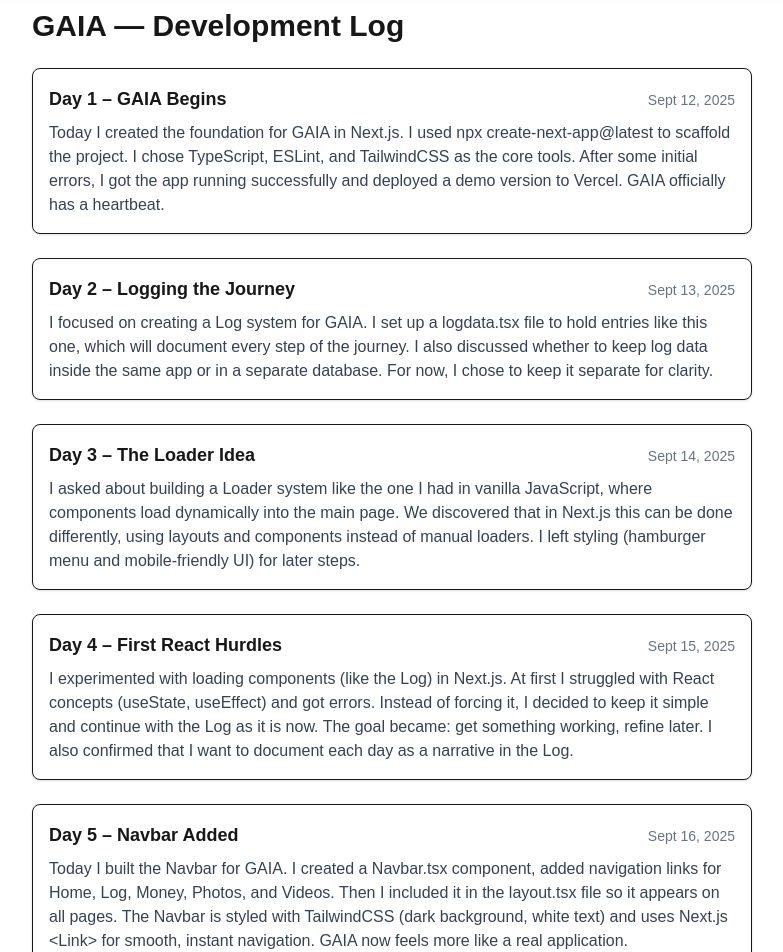
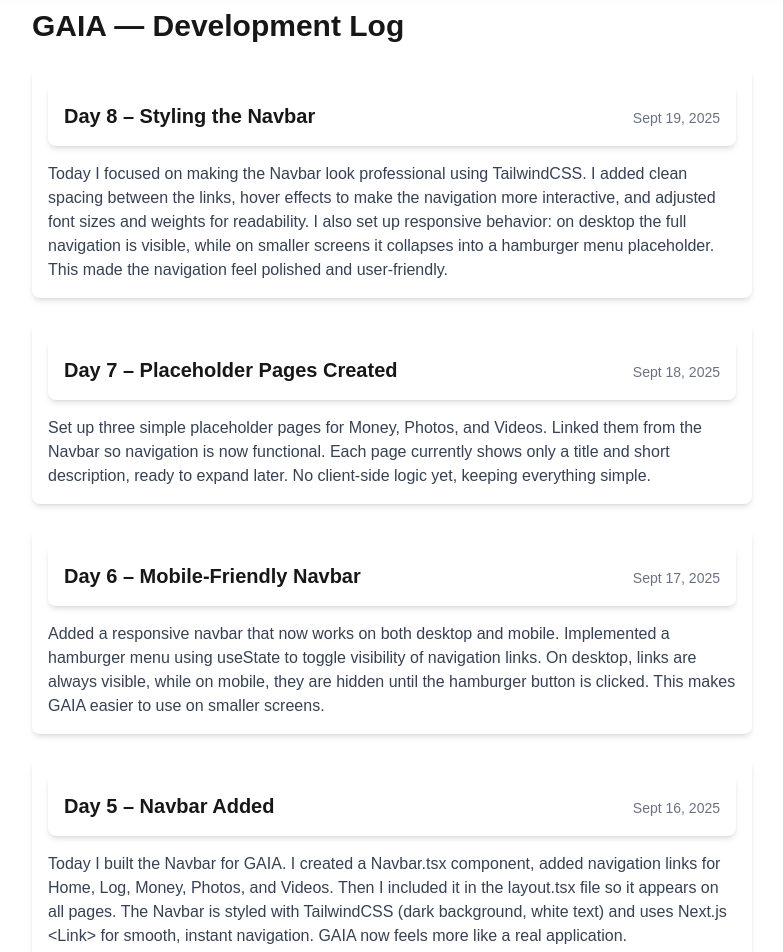
Before and after one commit to Mostafa-El-Masry/gaia, a Next.js app: page /log in a window 1280 px wide. Shown: the part 80-1032 px from the top of the page, without its empty margins (248-1031 px from the left). Built offline with nearby package versions, Linux system fonts and the light colour scheme.

Commit message:
log page update

```diff
--- a/app/layout.tsx
+++ b/app/layout.tsx
@@ -14,8 +14,8 @@ const geistMono = Geist_Mono({
 });
 
 export const metadata: Metadata = {
-  title: "Create Next App",
-  description: "Generated by create next app",
+  title: "GAIA",
+  description: "GAIA BY CHATGPT",
 };
 
 export default function RootLayout({
--- a/app/log/page.tsx
+++ b/app/log/page.tsx
@@ -10,11 +10,11 @@ export default function LogPage() {
         {logData.map((entry) => (
           <article
             key={entry.day}
-            className="p-4 border rounded-lg shadow-sm bg-white dark:bg-gray-800"
+            className="p-4 rounded-lg shadow-md bg-white dark:bg-gray-800"
           >
-            <div className="flex justify-between items-baseline">
-              <h2 className="font-semibold text-lg">{entry.title}</h2>
-              <span className="text-sm text-gray-500">{entry.date}</span>
+            <div className="bg-white shadow-md rounded-lg flex max-w-3xl mx-auto p-4 mb-4 justify-between items-baseline">
+              <h2 className="font-semibold text-xl">{entry.title}</h2>
+              <span className="text-sm mt-2 text-gray-500">{entry.date}</span>
             </div>
             <p className="mt-2 text-gray-700 dark:text-gray-200">{entry.content}</p>
           </article>
--- a/data/logData.ts
+++ b/data/logData.ts
@@ -9,11 +9,46 @@ export interface LogEntry {
 
 export const logData: LogEntry[] = [
   {
-    day: 1,
-    date: "Sept 12, 2025",
-    title: "Day 1 – GAIA Begins",
+    day: 8,
+    date: "Sept 19, 2025",
+    title: "Day 8 – Styling the Navbar",
     content:
-      "Today I created the foundation for GAIA in Next.js. I used npx create-next-app@latest to scaffold the project. I chose TypeScript, ESLint, and TailwindCSS as the core tools. After some initial errors, I got the app running successfully and deployed a demo version to Vercel. GAIA officially has a heartbeat.",
+      "Today I focused on making the Navbar look professional using TailwindCSS.  I added clean spacing between the links, hover effects to make the navigation more interactive, and adjusted font sizes and weights for readability. I also set up responsive behavior: on desktop the full navigation is visible, while on smaller screens it collapses into a hamburger menu placeholder. This made the navigation feel polished and user-friendly.",
+  },
+  {
+    day: 7,
+    date: "Sept 18, 2025",
+    title: "Day 7 – Placeholder Pages Created",
+    content:
+      "Set up three simple placeholder pages for Money, Photos, and Videos. Linked them from the Navbar so navigation is now functional. Each page currently shows only a title and short description, ready to expand later. No client-side logic yet, keeping everything simple.",
+  },
+  {
+    day: 6,
+    date: "Sept 17, 2025",
+    title: "Day 6 – Mobile-Friendly Navbar",
+    content:
+      "Added a responsive navbar that now works on both desktop and mobile. Implemented a hamburger menu using useState to toggle visibility of navigation links. On desktop, links are always visible, while on mobile, they are hidden until the hamburger button is clicked. This makes GAIA easier to use on smaller screens.",
+  },
+  {
+    day: 5,
+    date: "Sept 16, 2025",
+    title: "Day 5 – Navbar Added",
+    content:
+      "Today I built the Navbar for GAIA. I created a Navbar.tsx component, added navigation links for Home, Log, Money, Photos, and Videos. Then I included it in the layout.tsx file so it appears on all pages. The Navbar is styled with TailwindCSS (dark background, white text) and uses Next.js <Link> for smooth, instant navigation. GAIA now feels more like a real application.",
+  },
+  {
+    day: 4,
+    date: "Sept 15, 2025",
+    title: "Day 4 – First React Hurdles",
+    content:
+      "I experimented with loading components (like the Log) in Next.js. At first I struggled with React concepts (useState, useEffect) and got errors. Instead of forcing it, I decided to keep it simple and continue with the Log as it is now. The goal became: get something working, refine later. I also confirmed that I want to document each day as a narrative in the Log.",
+  },
+  {
+    day: 3,
+    date: "Sept 14, 2025",
+    title: "Day 3 – The Loader Idea",
+    content:
+      "I asked about building a Loader system like the one I had in vanilla JavaScript, where components load dynamically into the main page. We discovered that in Next.js this can be done differently, using layouts and components instead of manual loaders. I left styling (hamburger menu and mobile-friendly UI) for later steps.",
   },
   {
     day: 2,
@@ -23,37 +58,10 @@ export const logData: LogEntry[] = [
       "I focused on creating a Log system for GAIA. I set up a logdata.tsx file to hold entries like this one, which will document every step of the journey. I also discussed whether to keep log data inside the same app or in a separate database. For now, I chose to keep it separate for clarity.",
   },
   {
-    day: 3,
-    date: "Sept 14, 2025",
-    title: "Day 3 – The Loader Idea",
+    day: 1,
+    date: "Sept 12, 2025",
+    title: "Day 1 – GAIA Begins",
     content:
-      "I asked about building a Loader system like the one I had in vanilla JavaScript, where components load dynamically into the main page. We discovered that in Next.js this can be done differently, using layouts and components instead of manual loaders. I left styling (hamburger menu and mobile-friendly UI) for later steps.",
+      "Today I created the foundation for GAIA in Next.js. I used npx create-next-app@latest to scaffold the project. I chose TypeScript, ESLint, and TailwindCSS as the core tools. After some initial errors, I got the app running successfully and deployed a demo version to Vercel. GAIA officially has a heartbeat.",
   },
-  {
-    day: 4,
-    date: "Sept 15, 2025",
-    title: "Day 4 – First React Hurdles",
-    content:
-      "I experimented with loading components (like the Log) in Next.js. At first I struggled with React concepts (useState, useEffect) and got errors. Instead of forcing it, I decided to keep it simple and continue with the Log as it is now. The goal became: get something working, refine later. I also confirmed that I want to document each day as a narrative in the Log.",
-  },
-  {
-    day: 5,
-    date: "Sept 16, 2025",
-    title: "Day 5 – Navbar Added",
-    content:
-      "Today I built the Navbar for GAIA. I created a Navbar.tsx component, added navigation links for Home, Log, Money, Photos, and Videos. Then I included it in the layout.tsx file so it appears on all pages. The Navbar is styled with TailwindCSS (dark background, white text) and uses Next.js <Link> for smooth, instant navigation. GAIA now feels more like a real application.",
-  },
-  {
-    day: 6,
-    date: "Sept 17, 2025",
-    title: "Day 6 – Mobile-Friendly Navbar",
-    content: "Added a responsive navbar that now works on both desktop and mobile. Implemented a hamburger menu using useState to toggle visibility of navigation links. On desktop, links are always visible, while on mobile, they are hidden until the hamburger button is clicked. This makes GAIA easier to use on smaller screens.",
-},
-{
-    day: 7,
-    date: "Sept 18, 2025",
-    title: "Day 7 – Placeholder Pages Created",
-    content: "Set up three simple placeholder pages for Money, Photos, and Videos. Linked them from the Navbar so navigation is now functional. Each page currently shows only a title and short description, ready to expand later. No client-side logic yet, keeping everything simple."
-},
-
 ];
```
